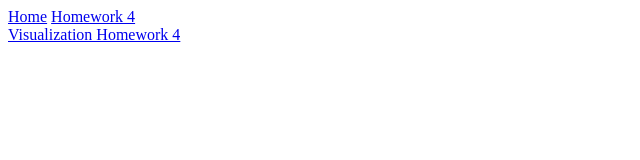
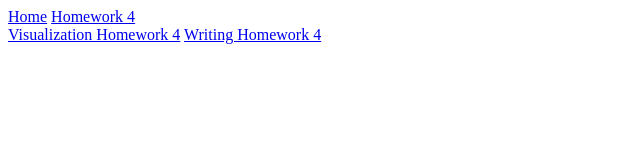
Before and after one commit to HenryGold5/data304, a plain HTML site: page docs/homework4.html in a window 1280 px wide. Shown: the whole page, without its empty margins (0-640 px from the left). Drawn offline with Linux system fonts and the light colour scheme.

Commit message:
Update homework4.html

```diff
--- a/docs/homework4.html
+++ b/docs/homework4.html
@@ -13,6 +13,7 @@
     </nav>
     <nav>
       <a href="./visualization.html">Visualization Homework 4</a>
+      <a href="./Homework4.html">Writing Homework 4</a>
     </nav>
   </body>
 </html>
```
